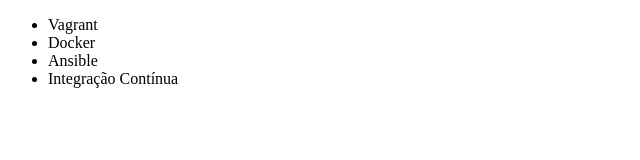
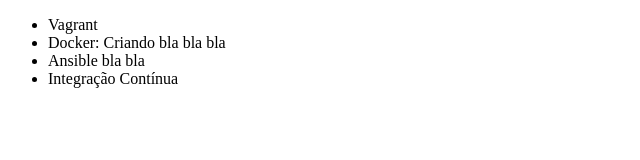
Before and after one commit to sauloarradi/alura-git, a plain HTML site: page index.html in a window 1280 px wide. Shown: the whole page, without its empty margins (0-640 px from the left). Drawn offline with Linux system fonts and the light colour scheme.

Commit message:
bla bla bla

```diff
--- a/index.html
+++ b/index.html
@@ -7,8 +7,8 @@
 <body>
     <ul>
         <li>Vagrant</li>
-        <li>Docker</li>
-        <li>Ansible</li>
+        <li>Docker: Criando bla bla bla</li>
+        <li>Ansible bla bla</li>
         <li>Integração Contínua</li>
     </ul>
 </body>
```
